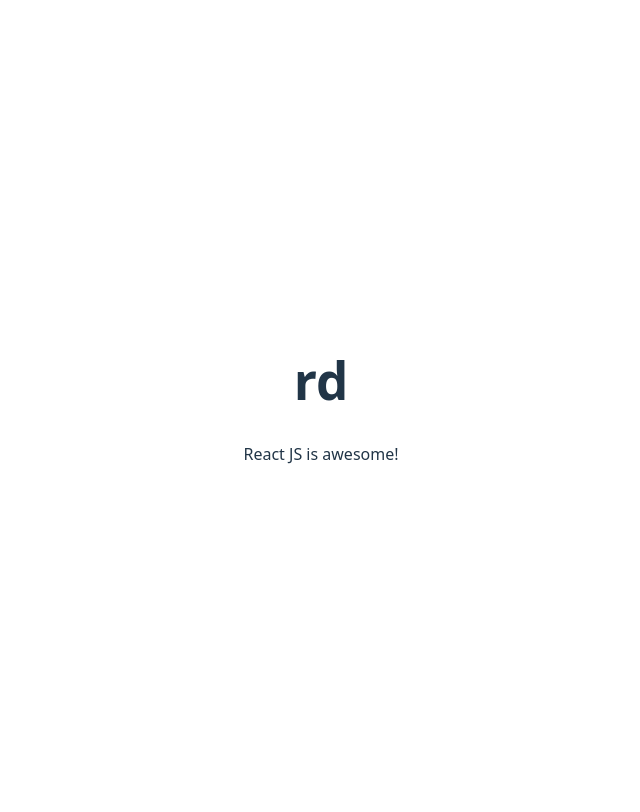
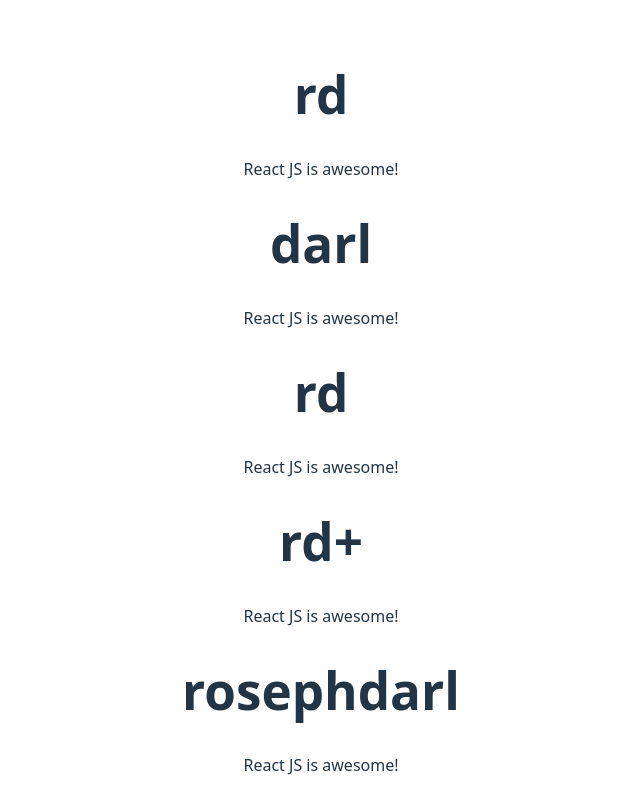
Before and after one commit to rdtungul/react-app1, a React (Vite) app: page / in a window 1280 px wide. Shown: the top 812 px of the page, without its empty margins (319-959 px from the left). Built offline with nearby package versions, Linux system fonts and the light colour scheme.

Commit message:
fix dynamic name switching and reusing components

```diff
--- a/src/App.jsx
+++ b/src/App.jsx
@@ -6,6 +6,10 @@
   return (
     <>
       <Post />
+      <Post />
+      <Post />
+      <Post />
+      <Post />
     </>
   )
 
```
